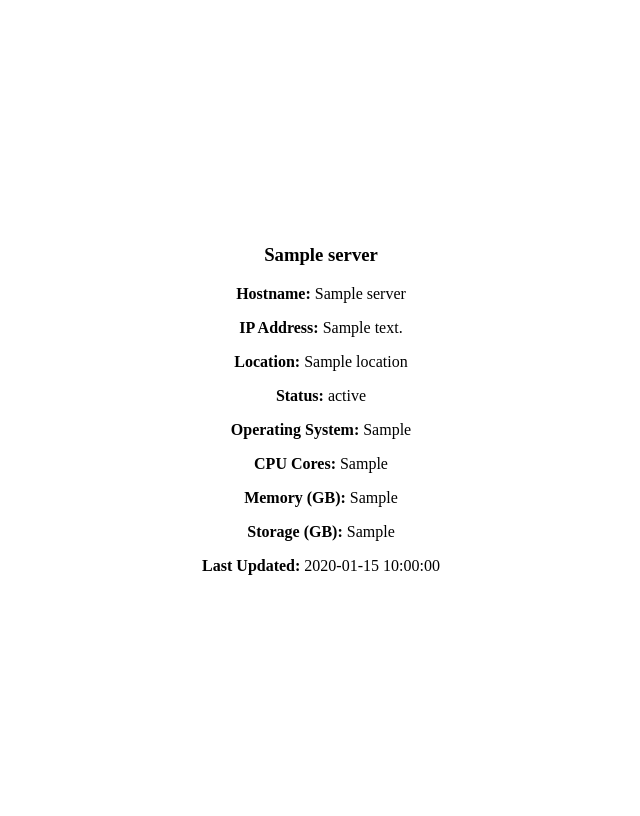
After one commit to samperay/server-mgmt, a FastAPI app: template app/templates/search.html in a window 1280 px wide. The commit adds this page. Shown: the whole page, without its empty margins (327-967 px from the left). Run offline with FastAPI, Linux system fonts and the light colour scheme; the template is opened without the code that fills it: most values are stand-ins (such as "Sample title", 1, 10 or a date in 2020).

Commit message:
search feature added

```diff
--- a/app/main.py
+++ b/app/main.py
@@ -1,4 +1,7 @@
-from fastapi import FastAPI, Request, Depends, Form, HTTPException
+from ast import For
+from asyncio import Server
+import stat
+from fastapi import FastAPI, Request, Depends, Form, HTTPException, status
 from app.database import engine
 from app.models import Base
 from app.routers import servers
@@ -29,7 +32,7 @@ def read_home(request: Request):
 
 
 @app.get("/servers", response_class=HTMLResponse)
-def read_servers(request: Request, db: Session = Depends(database.get_db)):
+def get_servers(request: Request, db: Session = Depends(database.get_db)):
     servers = db.query(models.Server).all()
     servers = [server.__dict__ for server in servers]
     for server in servers:
@@ -43,3 +46,38 @@ def read_servers(request: Request, db: Session = Depends(database.get_db)):
         },
         status_code=200,
     )
+
+
+@app.post("/search", response_class=RedirectResponse)
+def search_servers(name: str = Form(...)):
+    return RedirectResponse("/servers/" + name, status_code=302)
+
+
+@app.get("/servers/{name}", response_class=HTMLResponse)
+def get_server_by_id(
+    name: str, request: Request, db: Session = Depends(database.get_db)
+):
+
+    server = db.query(models.Server).filter((models.Server.hostname == name)).first()
+
+    if server is not None:
+        server = server.__dict__
+        server.pop("_sa_instance_state")
+
+        response = templates.TemplateResponse(
+            "search.html",
+            {
+                "request": request,
+                "server": server,
+            },
+        )
+        return response
+    else:
+        response = templates.TemplateResponse(
+            "search.html",
+            {
+                "request": request,
+                "server": None,
+            },
+        )
+        return response
--- a/app/schemas.py
+++ b/app/schemas.py
@@ -23,4 +23,4 @@ class Server(ServerBase):
     last_updated: datetime
 
     class Config:
-        orm_mode = True
+        from_attributes = True
--- a/app/templates/header.html
+++ b/app/templates/header.html
@@ -5,6 +5,6 @@
     <link rel="stylesheet" href="{{url_for('static',path='/style.css')}}" type="text/css">
     <meta charset="UTF-8">
     <meta name="viewport" content="width=device-width, initial-scale=1.0">
-    <title>{{ title|default("SMP - Server Management Portal") }}</title>
+    <title>{{title|default("SMP - Server Management Portal")}}</title>
 </head>
 <body>
--- a/app/templates/index.html
+++ b/app/templates/index.html
@@ -1,6 +1,6 @@
 {% include 'header.html' %}
 {% include 'navbar.html' %}
 
-{% include 'server.html' %}
+<!-- {% include 'server.html' %} -->
 
 {% include 'footer.html' %}
--- /dev/null
+++ b/app/templates/search.html
@@ -0,0 +1,36 @@
+
+<style>
+    body {
+        width: 100%;
+        height: 100vh;
+        display: flex;
+        flex-direction: column;
+    }
+
+    .container {
+        display: flex;
+        flex-direction: column;
+        text-align: center;
+        justify-content: center;
+        align-items: center;
+        height: 100%;
+    }
+</style>
+<div class="container">
+    <div>
+        {% if server %}
+            <h3>{{ server.name }}</h3>
+            <p><strong>Hostname:</strong> {{ server.hostname }}</p>
+            <p><strong>IP Address:</strong> {{ server.ip_address }}</p>
+            <p><strong>Location:</strong> {{ server.location }}</p>
+            <p><strong>Status:</strong> {{ server.status }}</p>
+            <p><strong>Operating System:</strong> {{ server.os }}</p>
+            <p><strong>CPU Cores:</strong> {{ server.cpu_cores }}</p>
+            <p><strong>Memory (GB):</strong> {{ server.memory_gb }}</p>
+            <p><strong>Storage (GB):</strong> {{ server.storage_gb }}</p>
+            <p><strong>Last Updated:</strong> {{ server.last_updated }}</p>
+        {% else %}
+            <h3>Unable to find the server, please check the hostname again !</h3>
+        {% endif %}
+    </div>
+</div>
--- a/app/templates/server.html
+++ b/app/templates/server.html
@@ -1,3 +1,6 @@
+{% include 'header.html' %}
+{% include 'navbar.html' %}
+
 <style>
     body {
         font-family: Arial, sans-serif;
@@ -33,3 +36,5 @@
     <p><strong>Last Updated:</strong> {{ server.last_updated }}</p>
 </div>
 {% endfor %}
+
+{% include 'footer.html' %}
```
Also changed, not shown: app/routers/servers.py (+62 -62 lines), app/templates/navbar.html (+4 -4 lines). Lines whose indentation alone changed are shown as unchanged.
